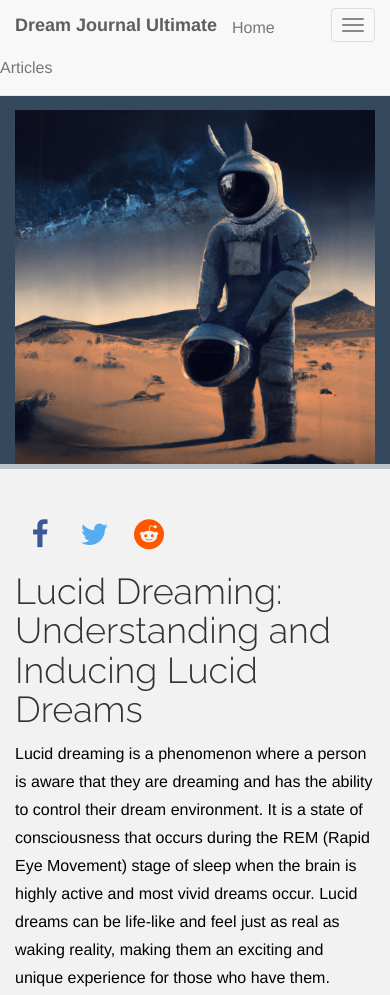
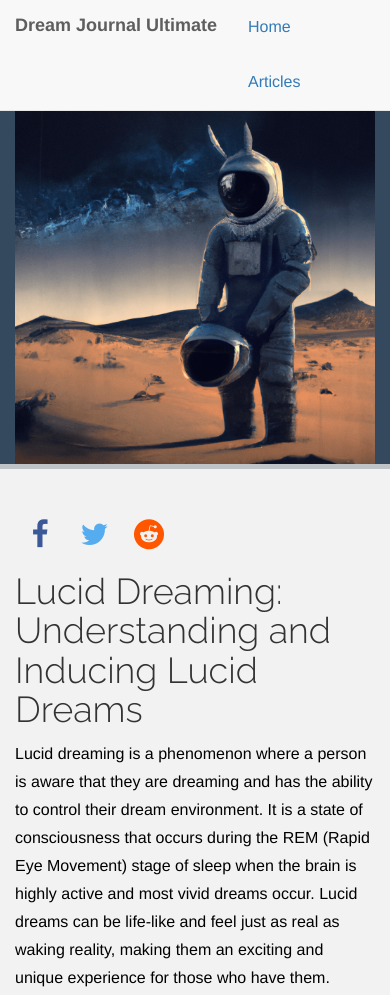
Before and after one commit to kgellci/dream-journal-ultimate-site, a plain HTML site: page articles/what_is_lucid_dreaming.html in a window 390 px wide. Shown: the top 995 px of the page. Drawn offline with Linux system fonts and the light colour scheme.

Commit message:
fix nav bar

```diff
--- a/articles/what_is_lucid_dreaming.html
+++ b/articles/what_is_lucid_dreaming.html
@@ -39,15 +39,10 @@
     <div id="navigation" class="navbar navbar-default navbar-fixed-top">
 		<div class="container">
 			<div class="navbar-header">
-				<button type="button" class="navbar-toggle" data-toggle="collapse" data-target=".navbar-collapse">
-					<span class="icon-bar"></span>
-					<span class="icon-bar"></span>
-					<span class="icon-bar"></span>
-				</button>
 				<a class="navbar-brand" href="https://dreamjournal.co"><b>Dream Journal Ultimate</b></a>
-                <ul class="nav navbar-nav">
-                    <li><a href="https://dreamjournal.co" >Home</a></li>
-                    <li><a href="articles.html">Articles</a></li>
+                <ul style="list-style-type: none; margin: 0; padding: 0; overflow: hidden;">
+                    <li style="float: left; padding: 16px;"><a href="https://dreamjournal.co" >Home</a></li>
+                    <li style="float: left; padding: 16px;" ><a href="articles.html">Articles</a></li>
                 </ul>
 			</div>
 		</div>
```
Also changed, not shown: articles/articles.html (+3 -3 lines).
